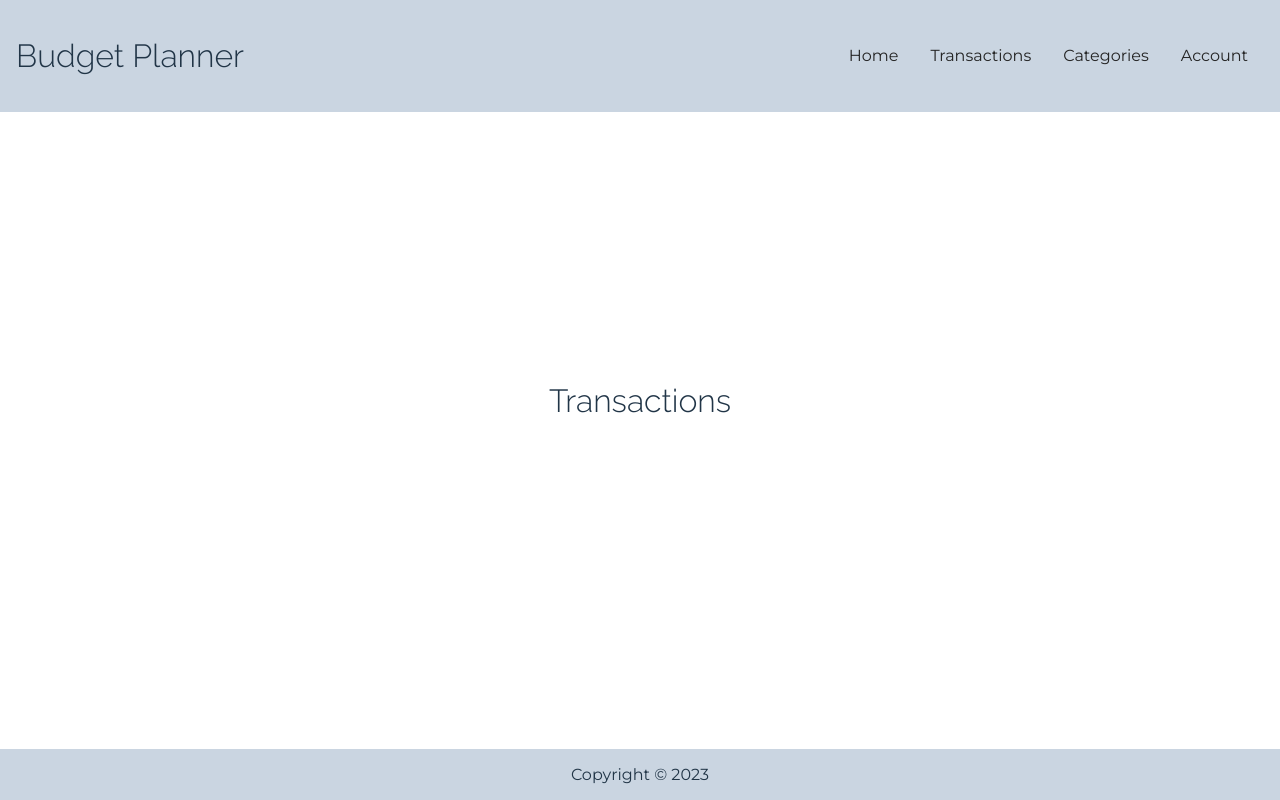
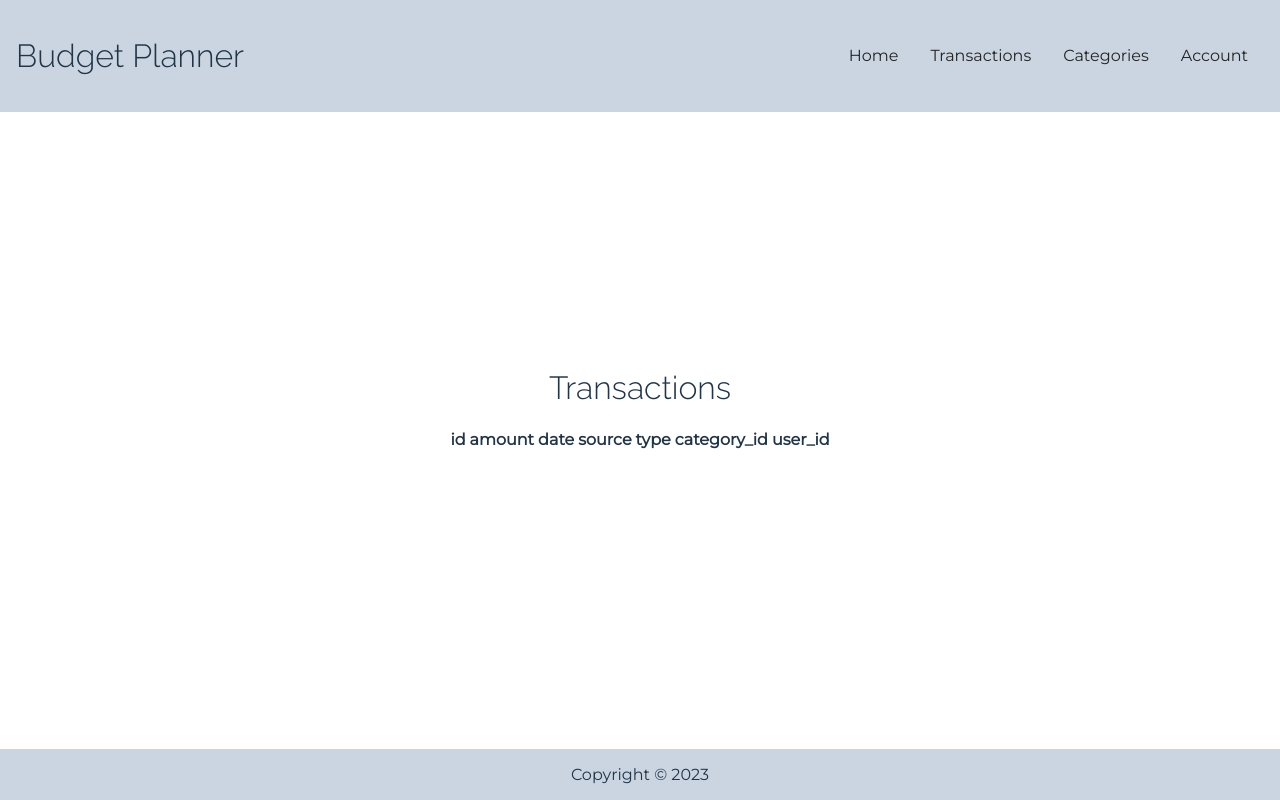
Before and after one commit to charischaefer/budget-planner, a React (Vite) app in the folder client/: page /home/transactions in a window 1280 px wide. Built offline with nearby package versions, Linux system fonts and the light colour scheme.

Commit message:
Categories and Transactions pages

```diff
--- a/client/src/components/Categories.jsx
+++ b/client/src/components/Categories.jsx
@@ -1,9 +1,42 @@
-import React from "react";
+import React, { useState, useEffect } from 'react';
 
 export default function Categories() {
+
+    //Show a list of Categories when I load the page
+
+    //A state to store the list of Categories
+    const [ categories, setCategories ] = useState([]);
+    const handleChange = (event) => {
+        setCategories(event.target.value);
+    };
+
+    //A function to fetch the list of Categories
+    const getCategories = async() => {
+        const response = await fetch('/api/categories');
+        const data = await response.json();
+        console.log(data);
+        setCategories(data);
+    };
+
+    useEffect(() => {
+        getCategories();
+    }, []);
+
     return (
         <div>
             <h1>Categories</h1>
+                       <select
+                        className="custom-select"
+                          id="inputGroupSelect01"
+                          onChange={handleChange}
+                          name="categoryId"
+                        >
+                          <option selected>Choose...</option>
+                          {categories.map((c) => (
+                            <option value={c.id}>{c.categoryName}</option>
+
+                          ))}
+                        </select>
         </div>
     );
 }
--- a/client/src/components/Transactions.jsx
+++ b/client/src/components/Transactions.jsx
@@ -5,6 +5,18 @@ export default function Transactions() {
     return (
         <div>
             <h1>Transactions</h1>
+            <table>
+                <tr>
+                    <th>id</th>
+                    <th>amount</th>
+                    <th>date</th>
+                    <th>source</th>
+                    <th>type</th>
+                    <th>category_id</th>
+                    <th>user_id</th>
+                </tr>
+            </table>
+
         </div>
     );
 }
```
Also changed, not shown: 1 other file (tests, documents, lock files or other folders).
